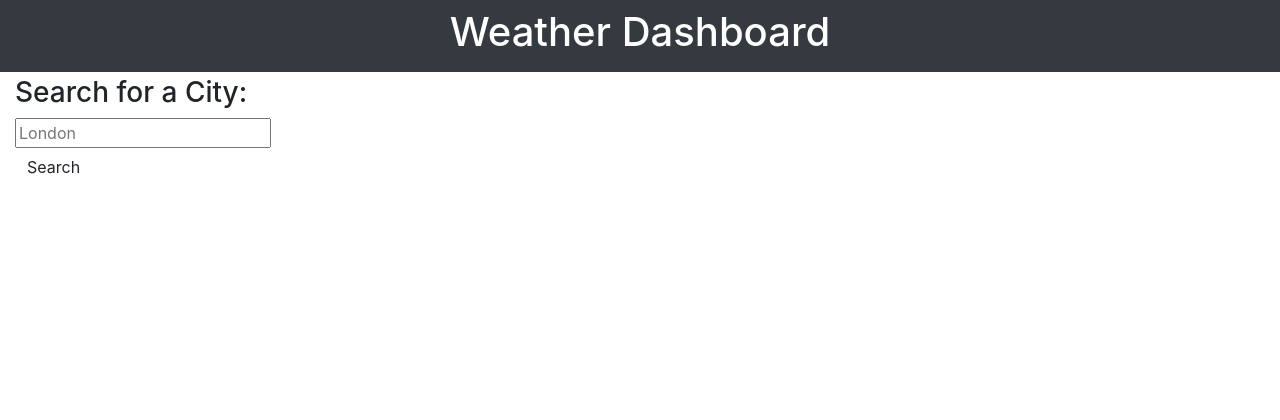
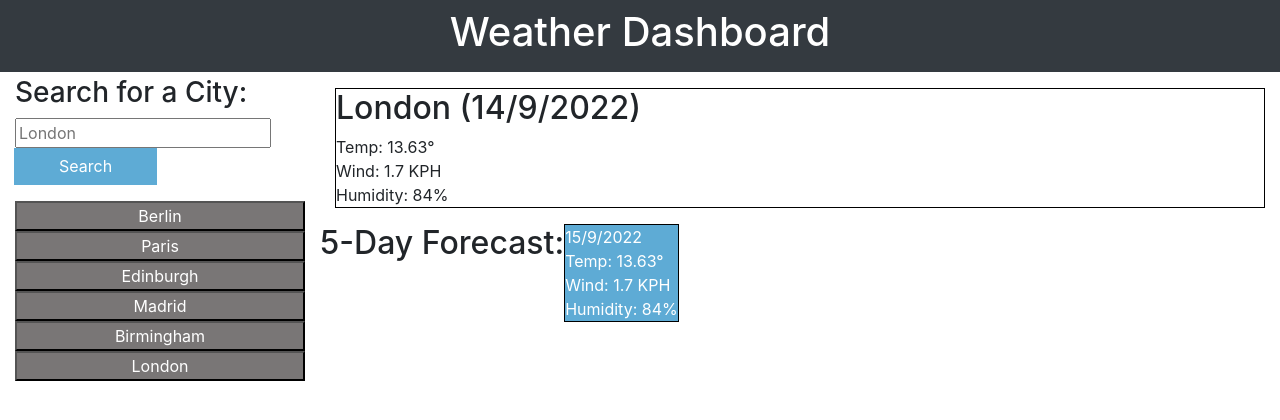
Before and after one commit to Gizem03/weather-app, a plain HTML site: page index.html in a window 1280 px wide. Drawn offline with nearby package versions, Linux system fonts and the light colour scheme.

Commit message:
mock structure

```diff
--- a/index.html
+++ b/index.html
@@ -51,26 +51,44 @@
                     Search
                   </button>
                   <hr class="hr weather-hr" />
+
+
                 </div>
               </div>
             </div>
           </form>
-          <div class="list-group" id="history"></div>
+          <div class="list-group" id="history">
+            <button>Berlin</button>
+            <button>Paris</button>
+            <button>Edinburgh</button>
+            <button>Madrid</button>
+            <button>Birmingham</button>
+            <button>London</button>
+          </div>
         </aside>
 
         <main class="col-lg-9 pb-3">
-          <section
-            id="today"
-            class="mt-3"
-            role="region"
-            aria-live="polite"
-          ></section>
+          <section id="today" class="mt-3" role="region" aria-live="polite">
+            <h2>London (14/9/2022)</h2>
+            <div>Temp: 13.63°</div>
+            <div>Wind: 1.7 KPH</div>
+            <div>Humidity: 84%</div>
+          </section>
+
           <section
             id="forecast"
             class="row mt-3"
             role="region"
             aria-live="polite"
-          ></section>
+          >
+            <h2>5-Day Forecast:</h2>
+            <div id="forecast-container">
+              <div>15/9/2022</div>
+              <div>Temp: 13.63°</div>
+              <div>Wind: 1.7 KPH</div>
+              <div>Humidity: 84%</div>
+            </div>
+          </section>
         </main>
       </div>
     </div>
--- a/styles/reset.css
+++ b/styles/reset.css
@@ -0,0 +1,22 @@
+#search-button {
+  padding: 10% 80%;
+  background-color: rgb(94, 171, 213);
+  color: white;
+}
+
+#today {
+  border: 1px solid;
+  border-color: black;
+}
+
+#history > button {
+  background-color: rgb(121, 118, 118);
+  color: white;
+}
+
+#forecast-container {
+  border: 1px solid;
+  border-color: black;
+  background-color: rgb(94, 171, 213);
+  color: white;
+}
```
